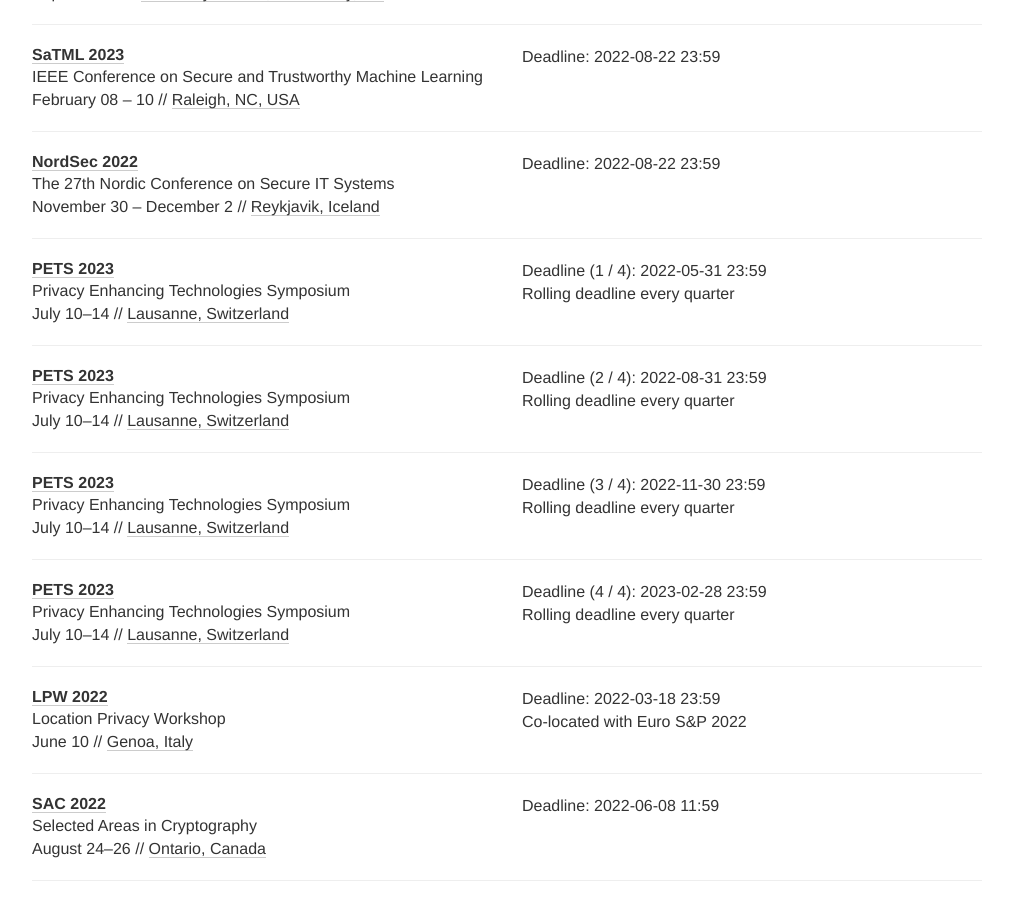
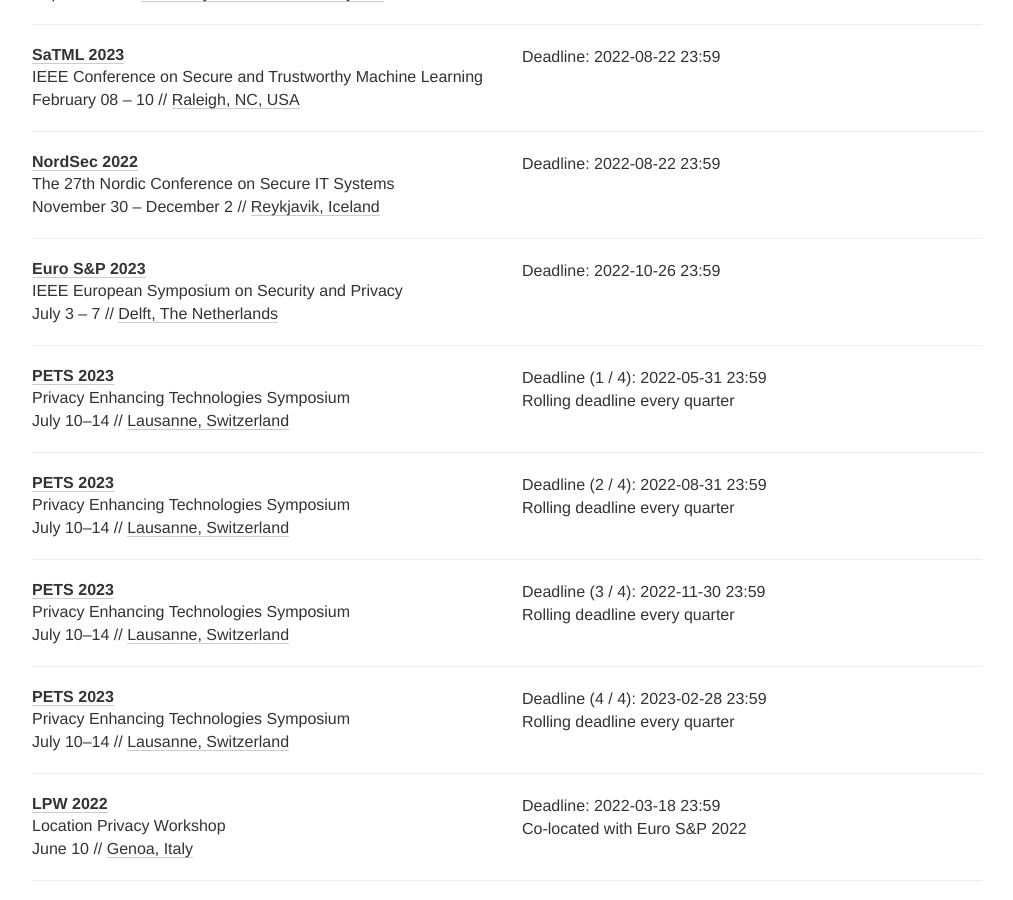
Before and after one commit to sec-deadlines/sec-deadlines.github.io, a Jekyll site: the page built from index.html, in a window 1280 px wide and 900 px high, scrolled down 3233 px. Shown: the whole window, without its empty margins (133-1146 px from the left). Built offline with Jekyll 4.4.1, drawn with Linux system fonts in a browser that asks for light colours; nearby versions of some CDN libraries; comment, search, counter and statistics services are not loaded.

Commit message:
Add EuroS&P 2023.

```diff
--- a/_data/conferences.yml
+++ b/_data/conferences.yml
@@ -183,6 +183,15 @@
   deadline: ["2022-08-22 23:59"]
   date: "November 30 - December 2"
   place: Reykjavik, Iceland
+  tags: [SEC, PRIV, CONF]
+
+- name: Euro S&P
+  description: IEEE European Symposium on Security and Privacy
+  year: 2023
+  link: https://www.ieee-security.org/TC/EuroSP2023/
+  deadline: ["2022-10-26 23:59"]
+  date: "July 3 - 7"
+  place: Delft, The Netherlands
   tags: [SEC, PRIV, CONF]
 
 # Privacy
```
